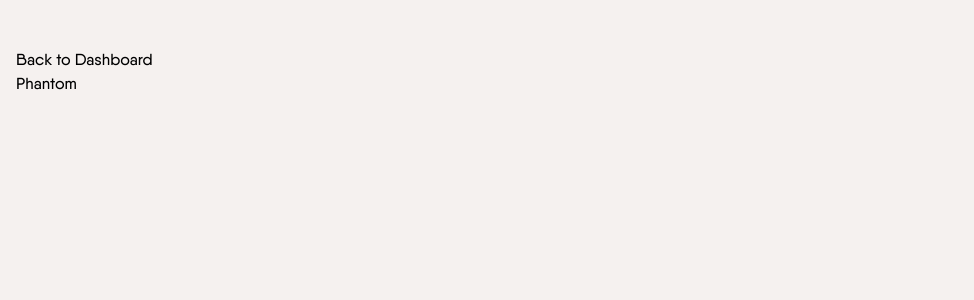
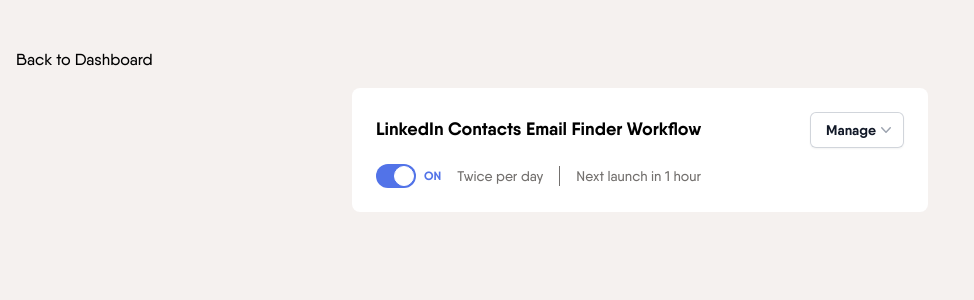
Before and after one commit to benjamincloquet/phantom, a Next.js app: page /phantom/1936902841792005 in a window 1280 px wide. Shown: the top 300 px of the page, without its empty margins (0-974 px from the left). Built offline with nearby package versions, Linux system fonts and the light colour scheme.

Commit message:
feat: add phantom detail

```diff
--- a/app/components/Phantom/Phantom.tsx
+++ b/app/components/Phantom/Phantom.tsx
@@ -7,7 +7,8 @@
 
 export default function Phantom({
   phantom,
-}: Readonly<{ phantom: IPhantoms[number] }>) {
+  className,
+}: Readonly<{ phantom: IPhantoms[number]; className?: string }>) {
   const { id, name, launchType, repeatedLaunchTimes, nextLaunchIn } = phantom;
   const isLaunchAutomatic = launchType === "repeatedly";
   const { hasReachedPhantomsLimit, dispatch } = usePhantoms();
@@ -21,7 +22,9 @@
   };
 
   return (
-    <article className="bg-phantom-bg-secondary relative rounded-lg p-3">
+    <article
+      className={`${className} bg-phantom-bg-secondary relative max-w-xl rounded-lg p-3`}
+    >
       <a
         href={`/phantom/${id}`}
         className="absolute inset-0 h-full w-full rounded-xl"
--- /dev/null
+++ b/app/components/Phantom/PhantomDetail.tsx
@@ -0,0 +1,12 @@
+"use client";
+
+import Phantom from "@/app/components/Phantom/Phantom";
+import usePhantoms from "@/app/hooks/usePhantoms";
+
+export default function PhantomDetail({ id }: Readonly<{ id: string }>) {
+  const { phantoms } = usePhantoms();
+
+  const phantom = phantoms.find((phantom) => phantom.id === id);
+
+  return phantom ? <Phantom phantom={phantom} className="mx-auto" /> : null;
+}
--- a/app/layout.tsx
+++ b/app/layout.tsx
@@ -1,5 +1,6 @@
 import localFont from "next/font/local";
 import "./globals.css";
+import PhantomsProvider from "@/app/context/PhantomsContext";
 
 const qanelas = localFont({
   src: [
@@ -27,7 +28,9 @@
 }>) {
   return (
     <html lang="en">
-      <body className={`${qanelas.className} overflow-hidden`}>{children}</body>
+      <body className={`${qanelas.className} overflow-hidden`}>
+        <PhantomsProvider>{children}</PhantomsProvider>
+      </body>
     </html>
   );
 }
--- a/app/page.tsx
+++ b/app/page.tsx
@@ -1,5 +1,4 @@
 import type { Metadata } from "next";
-import PhantomsProvider from "@/app/context/PhantomsContext";
 import Container from "@/app/components/common/Container";
 import Header from "./Header";
 import PhantomList from "@/app/components/Phantom/PhantomList";
@@ -13,13 +12,11 @@
   children,
 }: Readonly<{ children: React.ReactNode }>) {
   return (
-    <PhantomsProvider>
     <section className="bg-phantom-bg-primary min-h-screen pb-13 pt-6">
       <Container>
         <Header />
         <PhantomList />
       </Container>
     </section>
-    </PhantomsProvider>
   );
 }
--- a/app/phantom/[id]/page.tsx
+++ b/app/phantom/[id]/page.tsx
@@ -1,9 +1,9 @@
 import type { Metadata } from "next";
 import Container from "@/app/components/common/Container";
-import Phantom from "@/app/components/Phantom/Phantom";
+import PhantomDetail from "@/app/components/Phantom/PhantomDetail";
 
 export const metadata: Metadata = {
-  title: "Dashboard | PhantomBuster",
+  title: "Phantom Detail | PhantomBuster",
   description: "",
 };
 
@@ -13,8 +13,10 @@
   return (
     <section className="bg-phantom-bg-primary min-h-screen pb-13 pt-6">
       <Container>
-        <header>Back to Dashboard</header>
-        <div>Phantom</div>
+        <header className="mb-2">
+          <a href="/">Back to Dashboard</a>
+        </header>
+        <PhantomDetail id={id} />
       </Container>
     </section>
   );
```
Lines whose indentation alone changed are shown as unchanged.
